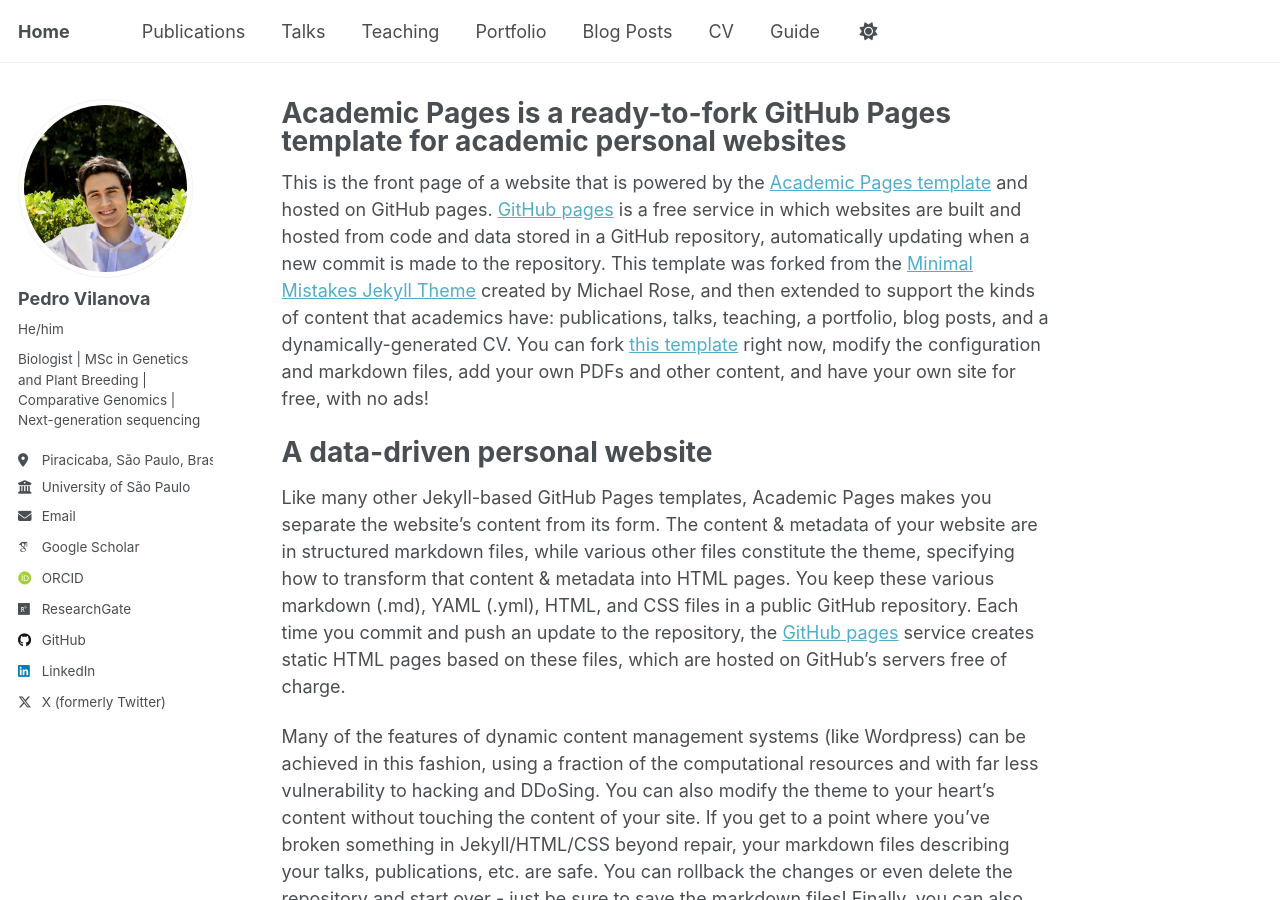
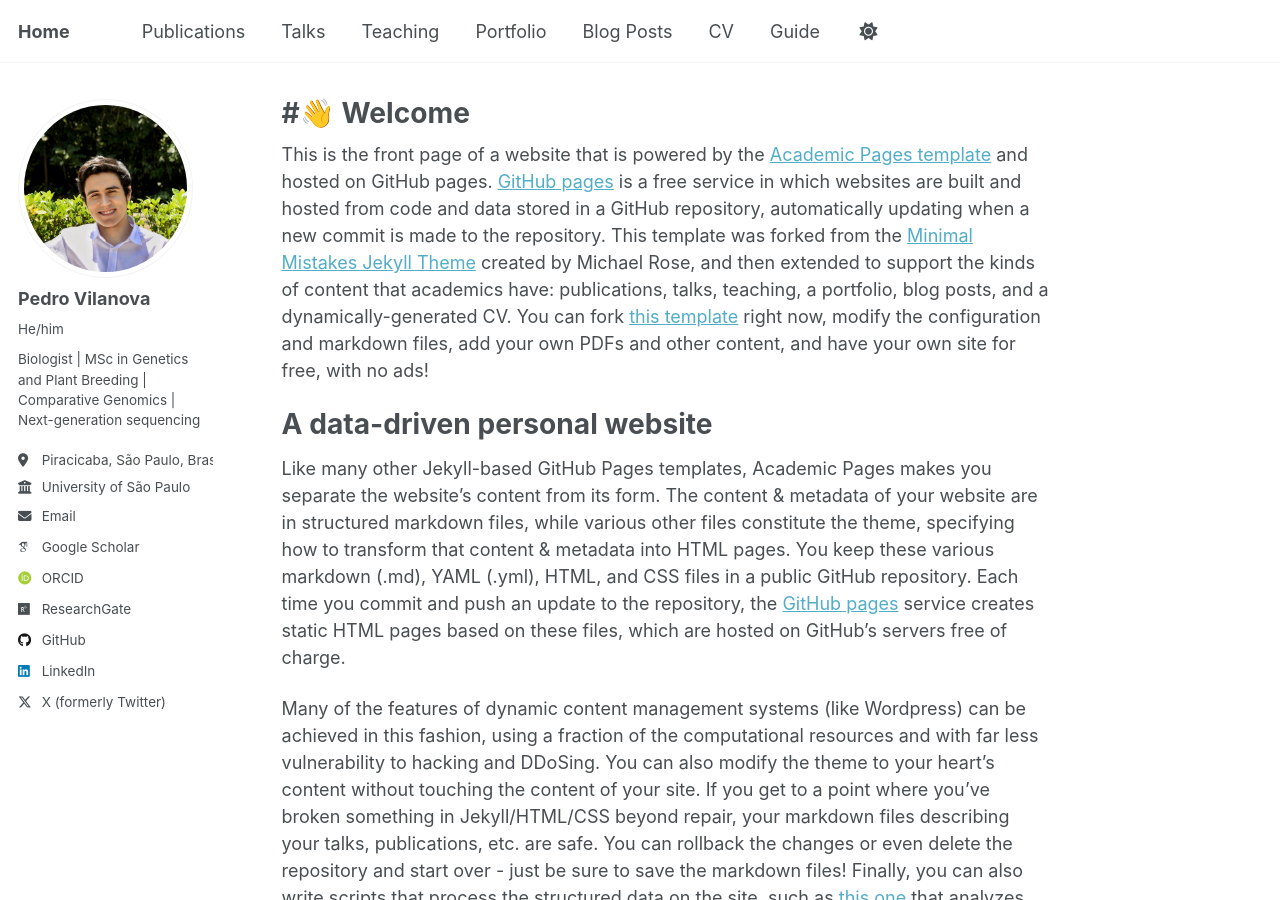
Before and after one commit to pedrofvilanova/pedrofvilanova.github.io, a Jekyll site: the page built from _pages/about.md, in a window 1280 px wide and 900 px high. Built offline with Jekyll 4.4.1, drawn with Linux system fonts in a browser that asks for light colours; some web fonts are replaced.

Commit message:
Update about.md

```diff
--- a/_pages/about.md
+++ b/_pages/about.md
@@ -1,6 +1,6 @@
 ---
 permalink: /
-title: "Academic Pages is a ready-to-fork GitHub Pages template for academic personal websites"
+title: "#👋 Welcome"
 author_profile: true
 redirect_from:
   - /about/
```
